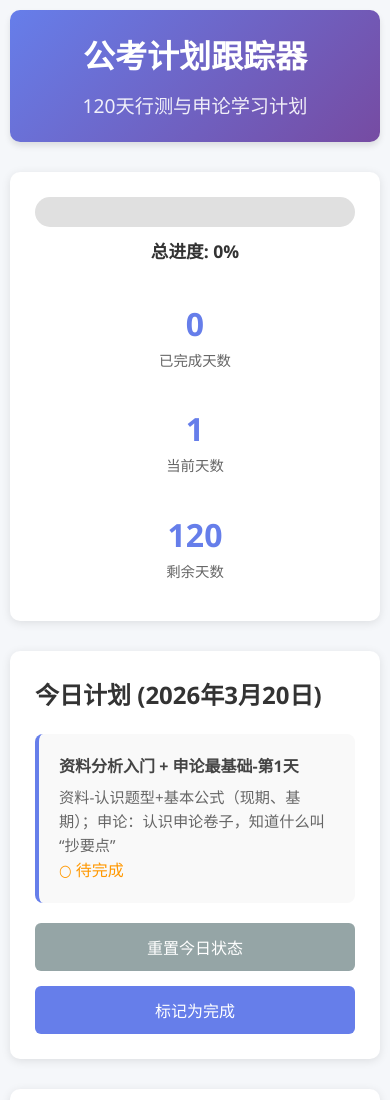
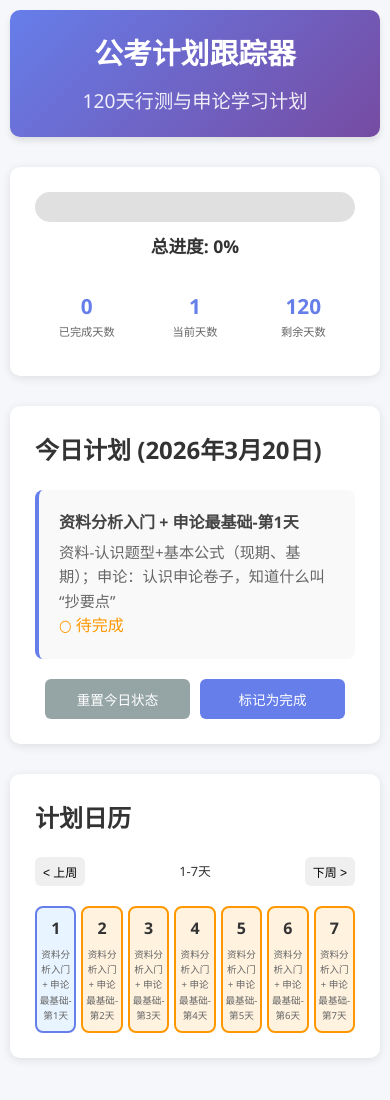
Before and after one commit to azgituse/gongkao-tracker, a website: page index.html in a window 390 px wide. Shown: the top 1100 px of the page. After the commit the page ends 1068 px from the top, so only its background shows below. Drawn offline with Linux system fonts and the light colour scheme.

Commit message:
Add files via upload

```diff
--- a/styles.css
+++ b/styles.css
@@ -175,34 +175,54 @@ header p {
 
 /* 为更小的屏幕进一步优化 */
 @media (max-width: 480px) {
+    .progress-stats {
+        flex-direction: row !important;
+        justify-content: space-around !important;
+        gap: 2px !important;
+    }
+
     .stat-box {
-        min-width: 65px;
-        padding: 8px 3px;
+        min-width: 55px !important;
+        padding: 8px 1px !important;
     }
 
     .stat-number {
-        font-size: 1.3rem;
+        font-size: 1.2rem !important;
     }
 
     .stat-label {
-        font-size: 0.7rem;
+        font-size: 0.65rem !important;
     }
 
     .btn {
-        padding: 9px 12px;
-        font-size: 0.85rem;
+        padding: 8px 4px !important;
+        font-size: 0.8rem !important;
+    }
+
+    .calendar-controls {
+        flex-wrap: nowrap !important;
+    }
+
+    #currentWeekText {
+        font-size: 0.75rem !important;
+        padding: 0 2px !important;
+    }
+
+    .btn-small {
+        padding: 5px 7px !important;
+        font-size: 0.7rem !important;
     }
 
     .week-grid {
-        grid-template-columns: repeat(auto-fit, minmax(70px, 1fr)); /* 更小的网格 */
+        grid-template-columns: repeat(7, 1fr) !important; /* 保持7列显示 */
     }
 
     .day-number {
-        font-size: 1.1rem;
+        font-size: 0.9rem !important;
     }
 
     .day-title-sm {
-        font-size: 0.65rem;
+        font-size: 0.55rem !important;
     }
 }
 
@@ -340,13 +360,12 @@ header p {
     justify-content: space-between;
     align-items: center;
     margin-bottom: 20px;
-    flex-wrap: wrap;
-    gap: 10px; /* 添加间隙 */
+    flex-wrap: nowrap; /* 防止换行 */
 }
 
 .calendar-controls button {
-    min-width: 60px; /* 确保按钮有最小宽度 */
-    padding: 8px 12px; /* 调整内边距 */
+    min-width: 60px;
+    padding: 8px 12px;
     display: flex;
     align-items: center;
     justify-content: center;
@@ -356,6 +375,7 @@ header p {
     display: grid;
     grid-template-columns: repeat(auto-fit, minmax(120px, 1fr));
     gap: 15px;
+    justify-content: center; /* 让网格居中对齐 */
 }
 
 .day-card {
@@ -405,25 +425,97 @@ header p {
     }
 
     header h1 {
-        font-size: 2rem;
+        font-size: 1.8rem;
     }
 
     .progress-stats {
-        flex-direction: column;
-        align-items: center;
+        flex-direction: row !important; /* 强制保持横向排列 */
+        justify-content: space-around !important;
+        align-items: center !important;
+        gap: 5px !important;
+        width: 100% !important;
+    }
+
+    .stat-box {
+        min-width: 60px !important;
+        padding: 10px 2px !important;
+        flex: 1 !important;
+        margin: 0 !important;
+    }
+
+    .stat-number {
+        font-size: 1.3rem !important;
+    }
+
+    .stat-label {
+        font-size: 0.7rem !important;
     }
 
     .actions {
-        flex-direction: column;
+        flex-direction: row !important; /* 改为横向排列 */
+        justify-content: center !important;
+        align-items: center !important;
+        gap: 10px !important;
+        width: 100% !important;
+        padding: 0 10px !important;
     }
 
     .btn {
-        width: 100%;
+        flex: 1 !important;
+        padding: 10px 5px !important;
+        font-size: 0.85rem !important;
+        min-width: 0 !important;
+        max-width: 50% !important;
+    }
+
+    .btn-primary {
+        order: 2; /* 将标记完成按钮移到右边 */
+    }
+
+    .btn-secondary {
+        order: 1; /* 将重置按钮移到左边 */
+    }
+
+    .calendar-controls {
+        flex-direction: row !important;
+        justify-content: space-between !important;
+        align-items: center !important;
+        gap: 5px !important;
+        width: 100% !important;
+    }
+
+    #currentWeekText {
+        flex: 1 !important;
+        text-align: center !important;
+        font-size: 0.8rem !important;
+        min-width: 0 !important;
+        padding: 0 5px !important;
+    }
+
+    .btn-small {
+        padding: 6px 8px !important;
+        font-size: 0.75rem !important;
+        min-width: auto !important;
+        flex: 0 0 auto !important;
     }
 
     .week-grid {
-        grid-template-columns: repeat(auto-fit, minmax(100px, 1fr));
-        gap: 10px;
+        grid-template-columns: repeat(7, 1fr) !important; /* 确保显示7列 */
+        gap: 5px !important;
+        justify-content: center !important;
+    }
+
+    .day-card {
+        padding: 8px 2px !important;
+        margin: 0 !important;
+    }
+
+    .day-number {
+        font-size: 1rem !important;
+    }
+
+    .day-title-sm {
+        font-size: 0.6rem !important;
     }
 }
 
```
